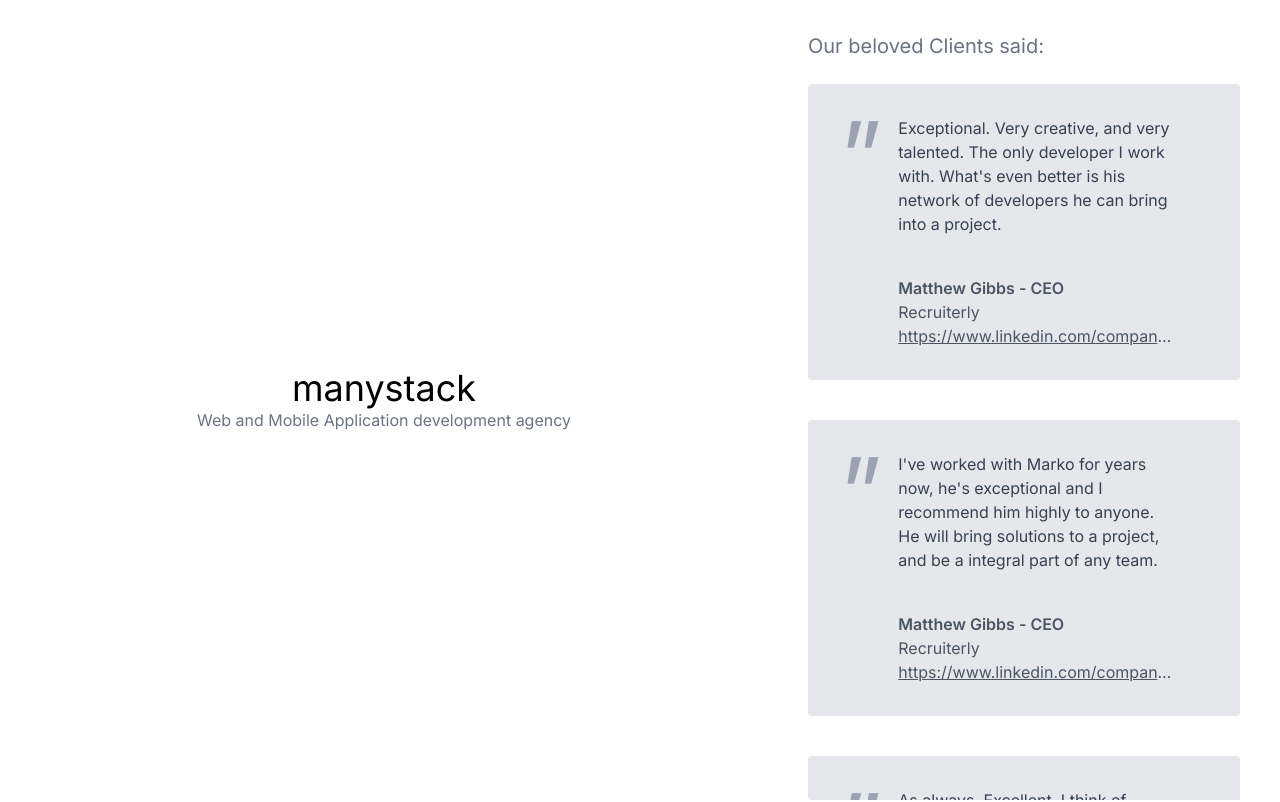
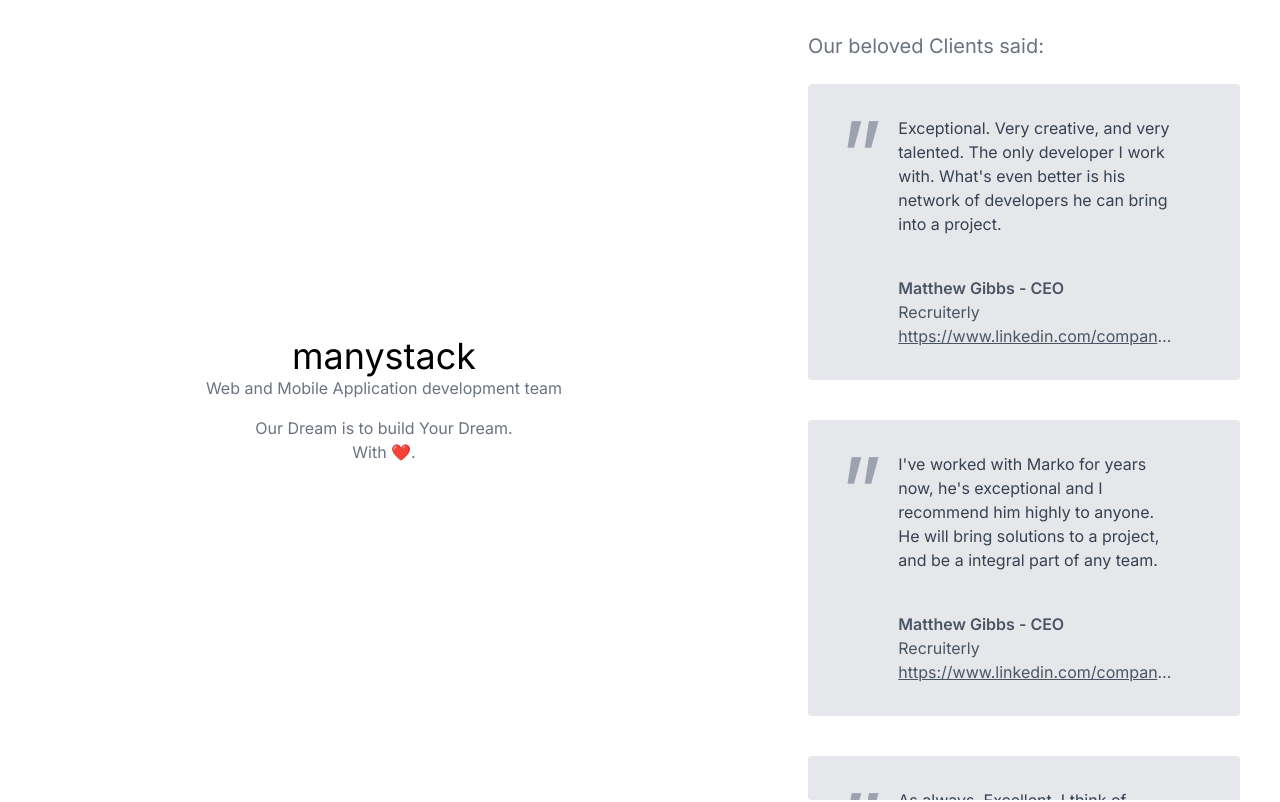
Before and after one commit to manystack/manystack.com, a Next.js app: page / in a window 1280 px wide. Shown: the top 802 px of the page. Built offline with nearby package versions, Linux system fonts and the light colour scheme.

Commit message:
Adjust home page

```diff
--- a/app/page.tsx
+++ b/app/page.tsx
@@ -9,7 +9,9 @@ export default function Home() {
     <div className="flex flex-wrap">
       <main className="flex-1 flex lg:h-screen flex-col items-center justify-center p-24 bg">
         <h1 className="relative flex place-items-center text-4xl">manystack</h1>
-        <p className="text-center text-gray-500">Web and Mobile Application development agency</p>
+        <p className="text-center text-gray-500">Web and Mobile Application development team</p>
+        <p className="text-center text-gray-500 mt-4">Our Dream is to build Your Dream.</p>
+        <p className="text-center text-gray-500">With ❤️.</p>
       </main>
       <CardList title="Our beloved Clients said:">
         {clientFeedback.reverse().map(({id, text, client}) => (
```
